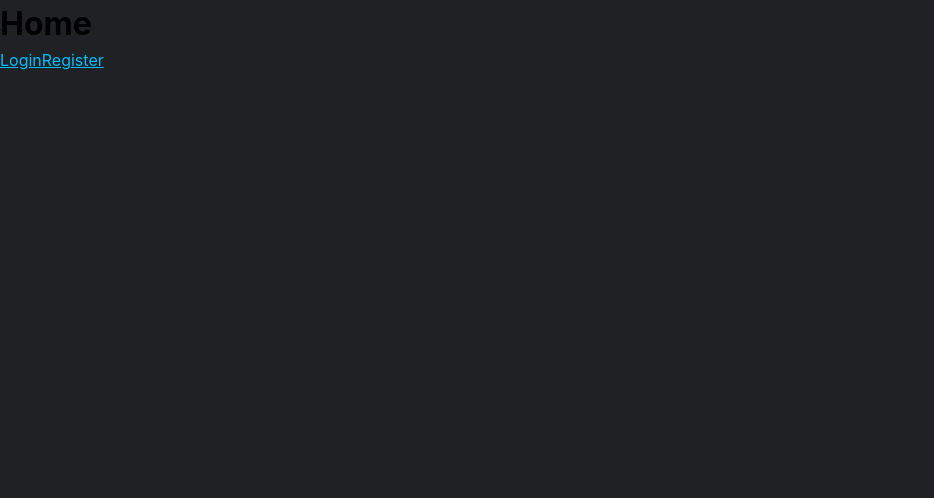
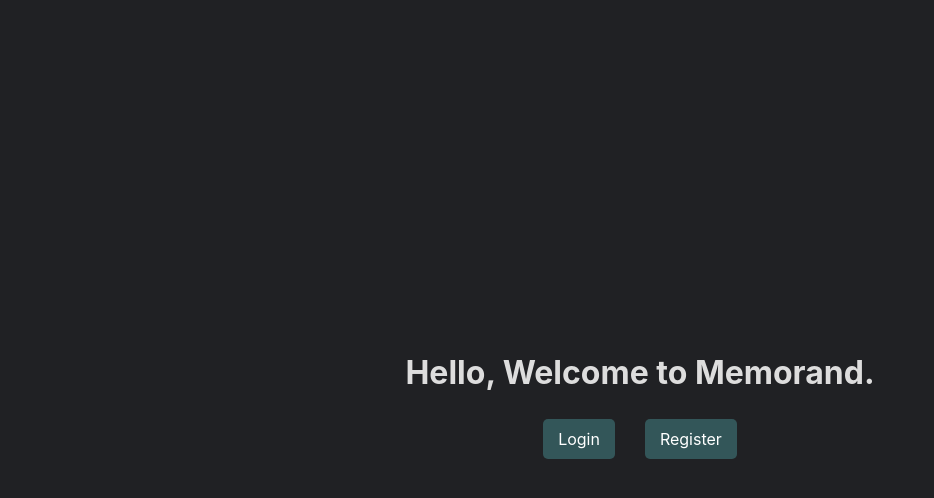
Before and after one commit to geekreflex/memorand, a React (Create React App) app in the folder client/: page / in a window 1280 px wide. Shown: the top 498 px of the page, without its empty margins (0-934 px from the left). Built offline with nearby package versions, Linux system fonts and the light colour scheme.

Commit message:
setup homepage

```diff
--- a/client/src/components/Header.js
+++ b/client/src/components/Header.js
@@ -3,6 +3,7 @@
 import SearchBar from './SearchBar';
 import Account from './Account';
 import MobileSearchBar from './MobileSearchBar';
+import { Link } from 'react-router-dom';
 
 const Header = () => {
   return (
@@ -11,7 +12,9 @@
         <HeaderInner>
           <MobileSearchBar />
           <div className="hd-wrap left">
-            <Logo>M</Logo>
+            <Link to="/">
+              <Logo>M</Logo>
+            </Link>
             <SearchBar />
           </div>
 
@@ -32,6 +35,10 @@
   border-bottom: 1px solid #5f6368;
   background-color: #202124;
   z-index: 99999;
+
+  a {
+    text-decoration: none;
+  }
 `;
 
 const HeaderInner = styled.div`
--- a/client/src/features/user/userSlice.js
+++ b/client/src/features/user/userSlice.js
@@ -94,7 +94,7 @@
       state.status = 'idle';
       state.user = action.payload;
       localStorage.setItem('userInfo', JSON.stringify(action.payload));
-      window.location.href = '/notes';
+      window.location.href = '/dashboard';
       console.log(action);
     },
     [registerUserAsync.rejected]: (state, action) => {
@@ -111,7 +111,7 @@
       state.status = 'idle';
       state.user = action.payload;
       localStorage.setItem('userInfo', JSON.stringify(action.payload));
-      window.location.href = '/notes';
+      window.location.href = '/dashboard';
       console.log(action);
     },
     [loginUserAsync.rejected]: (state, action) => {
--- a/client/src/pages/Home.js
+++ b/client/src/pages/Home.js
@@ -1,23 +1,57 @@
 import React from 'react';
 import { useSelector } from 'react-redux';
 import { Link } from 'react-router-dom';
+import styled from 'styled-components';
 
 const Home = () => {
   const { isAuth } = useSelector((state) => state.user);
 
   return (
-    <div>
-      <h1>Home</h1>
+    <HomeWrap>
+      <h1> Hello, Welcome to Memorand.</h1>
       {isAuth ? (
-        <Link to="dashboard">Dashboard</Link>
+        <Link to="dashboard" className="btn">
+          Dashboard
+        </Link>
       ) : (
-        <div>
-          <Link to="login">Login</Link>
-          <Link to="register">Register</Link>
+        <div className="auth-wrap">
+          <Link to="login" className="btn">
+            Login
+          </Link>
+          <Link to="register" className="btn">
+            Register
+          </Link>
         </div>
       )}
-    </div>
+    </HomeWrap>
   );
 };
 
+const HomeWrap = styled.div`
+  width: 100vw;
+  height: 100vh;
+  display: flex;
+  flex-direction: column;
+  justify-content: center;
+  align-items: center;
+
+  .auth-wrap a:last-child {
+    margin-left: 30px;
+  }
+
+  h1 {
+    margin-bottom: 30px;
+    color: #ddd;
+    text-align: center;
+  }
+
+  .btn {
+    background-color: #335659;
+    text-decoration: none;
+    padding: 10px 15px;
+    color: #fff;
+    border-radius: 5px;
+  }
+`;
+
 export default Home;
```
